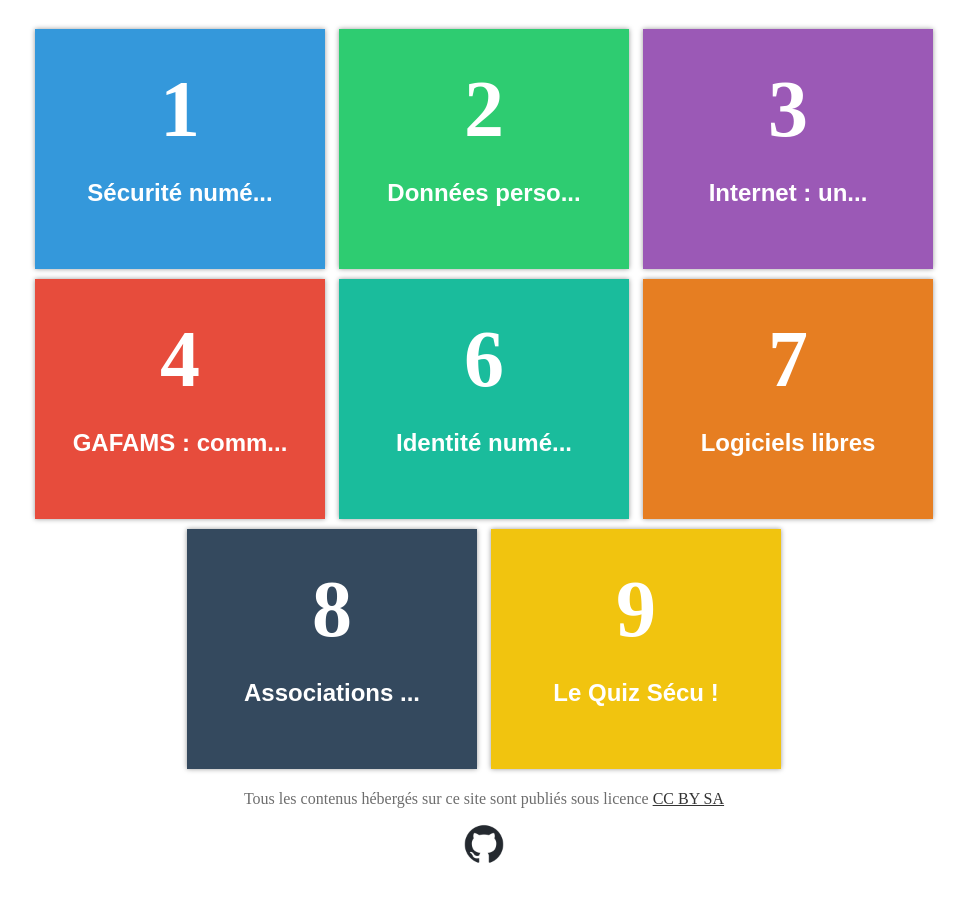
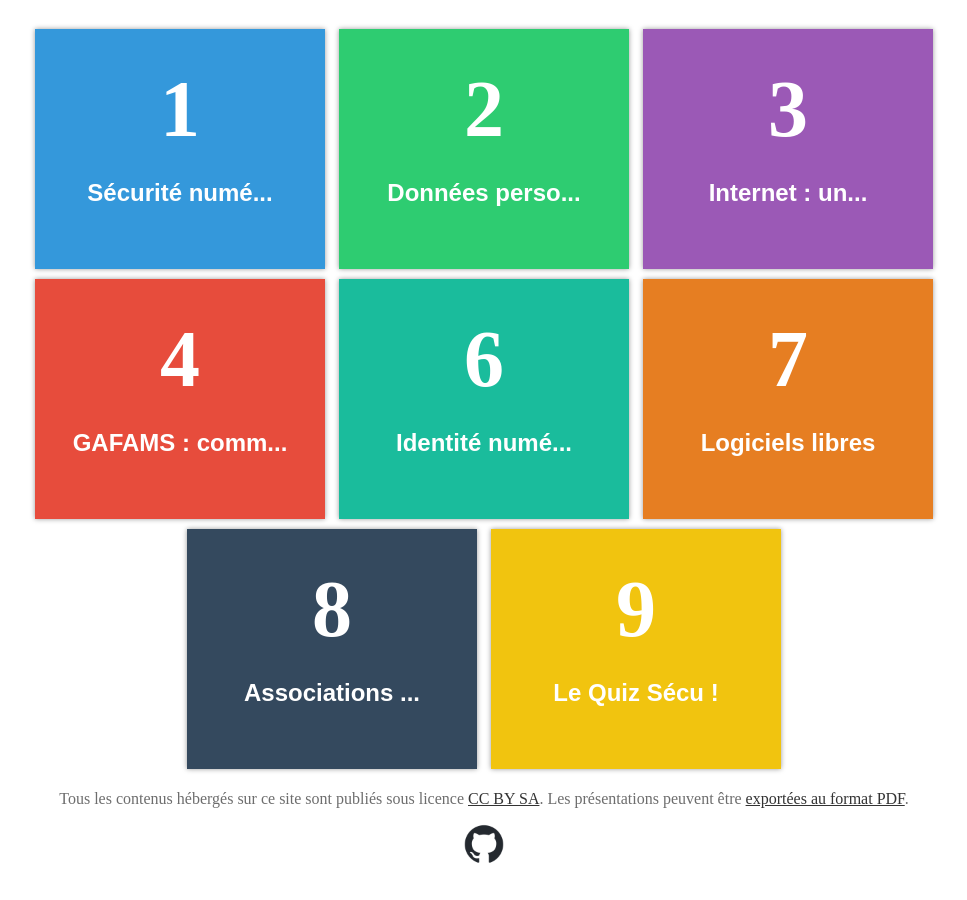
Before and after one commit to Nothing2Hide/slides, a Jekyll site: the page built from index.md, in a window 1280 px wide and 900 px high, scrolled down 1628 px. Shown: the whole window, without its empty margins (156-1123 px from the left). Built offline with Jekyll 4.4.1, drawn with Linux system fonts in a browser that asks for light colours.

Commit message:
Add export process explanation fr + en

```diff
--- a/_layouts/home-en.html
+++ b/_layouts/home-en.html
@@ -40,7 +40,7 @@
 		  {% endfor %}  <!-- cat -->
 		</div>
  		<footer>
- 			<p>Content hosted on this site is published under the <a href="https://creativecommons.org/licenses/by-sa/4.0">CC BY SA</a> license.</p>
+ 			{{content}}
 	 		<a href="{{ site.github }}"><img src="/assets/i/github-mark.png" alt="Github" title="Github" width="40" /></a>
  		</footer>
 	</body>
--- a/_layouts/home.html
+++ b/_layouts/home.html
@@ -40,8 +40,8 @@
 		  {% endfor %}  <!-- cat -->
 		</div>
  		<footer>
- 				<p>Tous les contenus hébergés sur ce site sont publiés sous licence <a href="https://creativecommons.org/licenses/by-sa/4.0">CC BY SA</a></p>
- 		 		<a href="{{ site.github }}"><img src="/assets/i/github-mark.png" alt="Github" title="Github" width="40" /></a>
+ 			{{content}}
+	 		<a href="{{ site.github }}"><img src="/assets/i/github-mark.png" alt="Github" title="Github" width="40" /></a>
  		</footer>
 	</body>
 </html>
--- a/index.md
+++ b/index.md
@@ -6,5 +6,5 @@
 licence: "CC BY 3.0"
 ---
 
-* [fr](fr/)
-* [en](en/)
+Tous les contenus hébergés sur ce site sont publiés sous licence [CC BY SA](https://creativecommons.org/licenses/by-sa/4.0).
+Les présentations peuvent être [exportées au format PDF](https://revealjs.com/pdf-export/).
```
Also changed, not shown: en-index.html (deleted, +0 -8 lines), en-index.md (added, +10 -0 lines).
